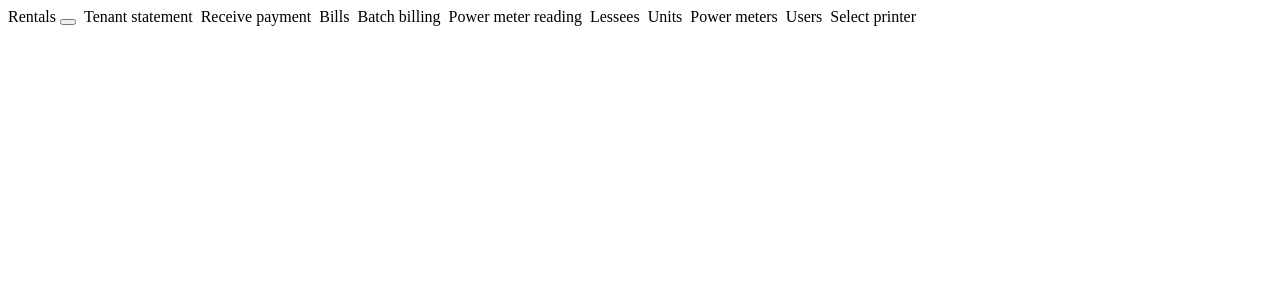
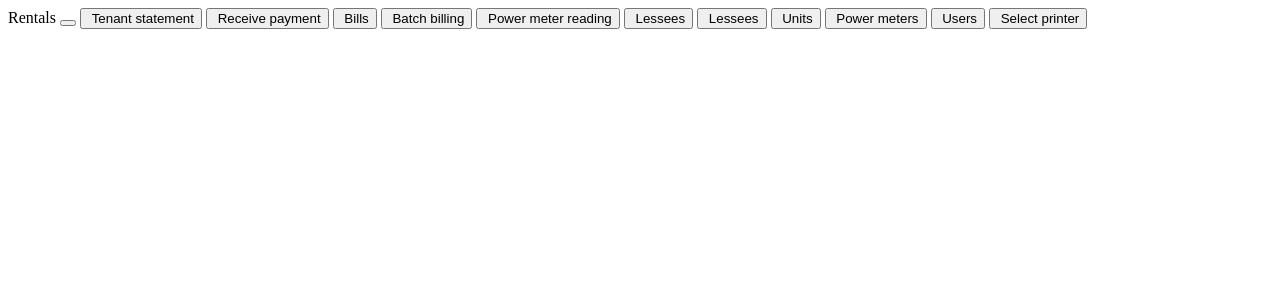
Before and after one commit to sirking1991/rentals, a PHP site: page /pages/home/home.html in a window 1280 px wide. Shown: the top 300 px of the page. Run offline with PHP 8.4, Linux system fonts and the light colour scheme.

Commit message:
fixed issue with login and buttons

```diff
--- a/src/app/app.module.ts
+++ b/src/app/app.module.ts
@@ -14,6 +14,8 @@ import { PrintProvider } from '../providers/print/print';
 import { BluetoothSerial } from '@ionic-native/bluetooth-serial';
 import { HomePage } from '../pages/home/home';
 
+import { HTTP_INTERCEPTORS } from '@angular/common/http';
+import { TokenInterceptor } from './token.interceptor';
 
 @NgModule({
   declarations: [
@@ -38,6 +40,7 @@ import { HomePage } from '../pages/home/home';
     BluetoothSerial,
     Device,
     PrintProvider,
+    {provide: HTTP_INTERCEPTORS, useClass: TokenInterceptor,multi: true}
   ]
 })
 export class AppModule {}
--- a/src/pages/home/home.html
+++ b/src/pages/home/home.html
@@ -14,64 +14,48 @@
 </ion-header>
 <ion-content padding>
 
-<ion-card color='primary'>
-  <ion-card-header text-left (click)="openPage('SoaPage')">
-    <ion-icon name="stats"></ion-icon>&nbsp;Tenant statement
-  </ion-card-header>
-</ion-card>
+    <button class='action-btn' full round ion-button icon-left (click)="openPage('SoaPage')">
+      <ion-icon name="stats"></ion-icon>&nbsp;Tenant statement
+    </button>
 
-<ion-card color='primary'>
-  <ion-card-header text-left (click)="openPage('PaymentsPage')">
+    <button class='action-btn' full round ion-button icon-left (click)="openPage('PaymentsPage')">
       <ion-icon name="cash"></ion-icon>&nbsp;Receive payment
-  </ion-card-header>
-</ion-card>
+    </button>
 
-<ion-card color='primary'>
-  <ion-card-header text-left (click)="openPage('BillsPage')">
+    <button class='action-btn' full round ion-button icon-left (click)="openPage('BillsPage')">
       <ion-icon name="paper"></ion-icon>&nbsp;Bills
-  </ion-card-header>
-</ion-card>
+    </button>
 
-<ion-card color='primary'>
-  <ion-card-header text-left (click)="openPage('BatchBillsPage')">
+    <button class='action-btn' full round ion-button icon-left (click)="openPage('BatchBillsPage')">
       <ion-icon name="paper"></ion-icon>&nbsp;Batch billing
-  </ion-card-header>
-</ion-card>
+    </button>
 
-<ion-card color='primary'>
-  <ion-card-header text-left (click)="openPage('PowerMeterReadingsPage')">
+    <button class='action-btn' full round ion-button icon-left (click)="openPage('PowerMeterReadingsPage')">
       <ion-icon name="calculator"></ion-icon>&nbsp;Power meter reading
-  </ion-card-header>
-</ion-card>
+    </button>
 
-<ion-card color='primary'>
-  <ion-card-header text-left (click)="openPage('LesseesPage')">
+    <button class='action-btn' full round ion-button icon-left (click)="openPage('LesseesPage')">
       <ion-icon name="contacts"></ion-icon>&nbsp;Lessees
-  </ion-card-header>
-</ion-card>
+    </button>
 
-<ion-card color='primary'>
-  <ion-card-header text-left (click)="openPage('UnitsPage')">
+    <button class='action-btn' full round ion-button icon-left (click)="openPage('LesseesPage')">
+      <ion-icon name="contacts"></ion-icon>&nbsp;Lessees
+    </button>
+
+    <button class='action-btn' full round ion-button icon-left (click)="openPage('UnitsPage')">
       <ion-icon name="home"></ion-icon>&nbsp;Units
-  </ion-card-header>
-</ion-card>
+    </button>
 
-<ion-card color='primary'>
-  <ion-card-header text-left (click)="openPage('PowerMetersPage')">
+    <button class='action-btn' full round ion-button icon-left (click)="openPage('PowerMetersPage')">
       <ion-icon name="flash"></ion-icon>&nbsp;Power meters
-  </ion-card-header>
-</ion-card>
+    </button>
 
-<ion-card color='primary'>
-  <ion-card-header text-left (click)="openPage('UsersPage')">
+    <button class='action-btn' full round ion-button icon-left (click)="openPage('UsersPage')">
       <ion-icon name="people"></ion-icon>&nbsp;Users
-  </ion-card-header>
-</ion-card>
+    </button>
 
-<ion-card color='primary'>
-  <ion-card-header text-left (click)="selectPrinter()">
-      <ion-icon name="print"></ion-icon>&nbsp;Select printer
-  </ion-card-header>
-</ion-card>
+    <button class='action-btn' full round ion-button icon-left (click)="selectPrinter()">
+        <ion-icon name="print"></ion-icon>&nbsp;Select printer
+    </button>
 
 </ion-content>
--- a/src/pages/home/home.scss
+++ b/src/pages/home/home.scss
@@ -1,3 +1,7 @@
 page-home {
 
+    .action-btn {
+        margin-bottom: 20px;
+    }
+
 }
--- a/src/pages/home/home.ts
+++ b/src/pages/home/home.ts
@@ -35,8 +35,9 @@ export class HomePage {
   }
 
   openPage(page) {
-    if (!this.gs.user_has_permission(page,'view',true))  return;
+    if (!this.gs.user_has_permission(page, 'view', true))  return;
 
+    console.log('Opening '+page);
     this.navCtrl.push(page);
   }
 
```
Also changed, not shown: config.xml (+9 -9 lines), src/app/token.interceptor.ts (added, +22 -0 lines), src/providers/general/general.ts (+6 -2 lines).
